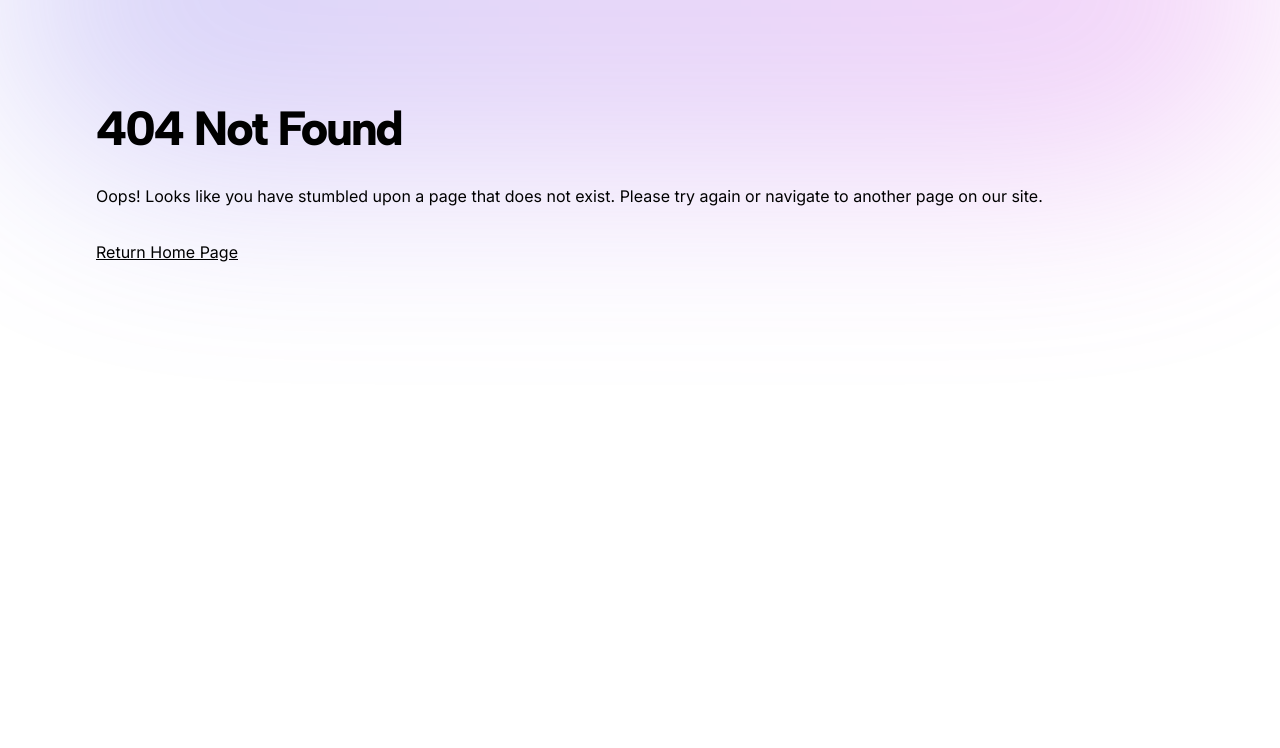
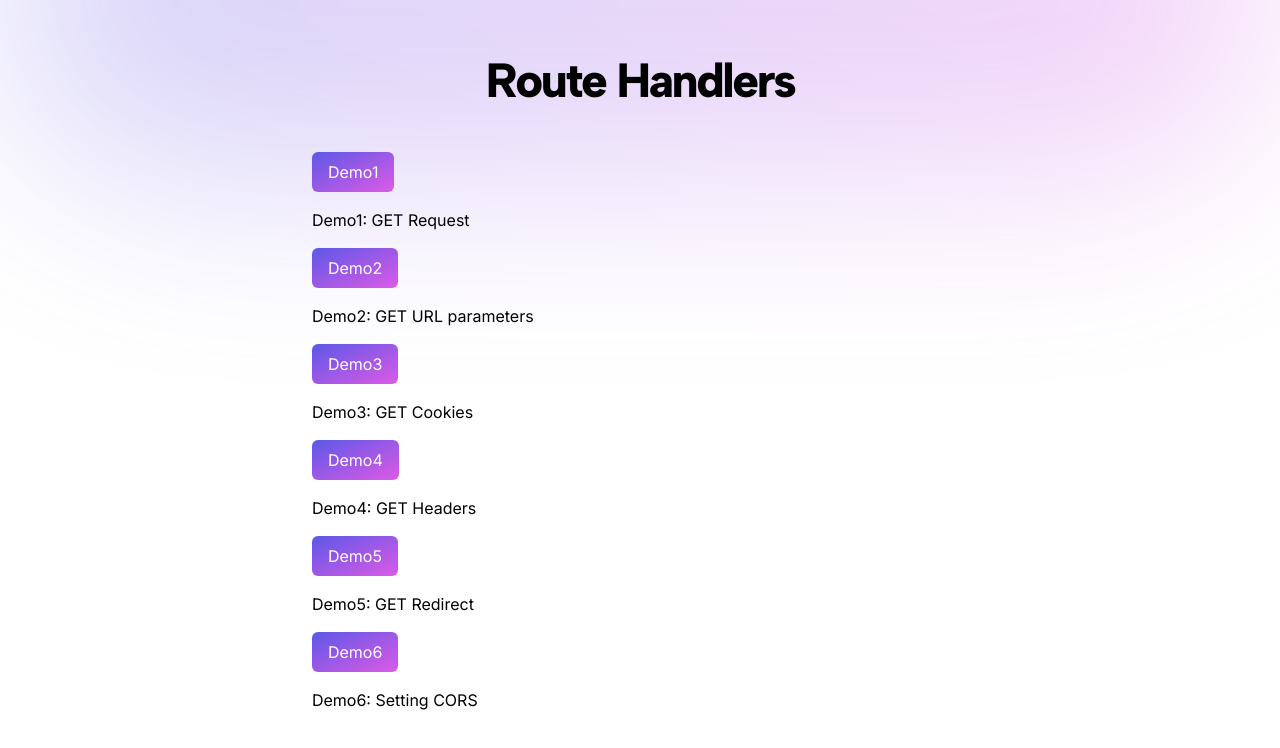
Before and after one commit to caohonghai/nextjs-learning-guidance, a Next.js app: page /route-handlers in a window 1280 px wide. Before the commit this address had no page. Shown: the top 748 px of the page. Built offline with nearby package versions, Linux system fonts and the light colour scheme; some icons are missing.

Commit message:
feat: add route handlers demo

```diff
--- a/app/courses/index.ts
+++ b/app/courses/index.ts
@@ -41,4 +41,11 @@ export const courses: Course[] = [
     icon: "heroicons-outline:ban",
     url: "intercepting-routes",
   },
+  {
+    name: "Route Handlers",
+    description:
+      "In a front-end and back-end separation architecture, the client and server interact through API interfaces.",
+    icon: "pajamas:merge-request",
+    url: "route-handlers",
+  },
 ];
--- a/app/intercepting-routes/photo/[id]/page.tsx
+++ b/app/intercepting-routes/photo/[id]/page.tsx
@@ -11,20 +11,20 @@ export default function PhotoPage({
     (item) => item.id === id
   );
   return (
-    <>
+    <div className="mt-4 flex flex-col gap-4">
       <Image
         width={200}
         height={200}
         alt="Picture of the cat"
         src={photo!.src}
-        className="m-1 w-[200px] h-[200px] object-cover"
+        className="w-[200px] h-[200px] object-cover"
       />
       <Link
         href={`/`}
-        className="mt-4 bg-gradient-to-br max-w-fit from-[#5d58e6] to-[#dc5ae6] hover:from-[#dc5ae6] hover:to-[#5d58e6] px-4 py-2 rounded-md text-white"
+        className="bg-gradient-to-br max-w-fit from-[#5d58e6] to-[#dc5ae6] hover:from-[#dc5ae6] hover:to-[#5d58e6] px-4 py-2 rounded-md text-white"
       >
         Home
       </Link>
-    </>
+    </div>
   );
 }
--- /dev/null
+++ b/app/route-handlers/api/book/[id]/route.tsx
@@ -0,0 +1,12 @@
+import {
+  NextRequest,
+  NextResponse,
+} from "next/server";
+
+export async function GET(
+  request: NextRequest,
+  { params }: { params: { id: string } }
+) {
+  const { id } = params;
+  return NextResponse.json({ id });
+}
--- /dev/null
+++ b/app/route-handlers/api/cookie/route.tsx
@@ -0,0 +1,12 @@
+import {
+  NextRequest,
+  NextResponse,
+} from "next/server";
+
+export async function GET(request: NextRequest) {
+  request.cookies.set("token", "123");
+  const token = request.cookies.get("token");
+  return NextResponse.json({
+    token,
+  });
+}
--- /dev/null
+++ b/app/route-handlers/api/cors/route.tsx
@@ -0,0 +1,12 @@
+export async function GET() {
+  return new Response("Hello, Next.js!", {
+    status: 200,
+    headers: {
+      "Access-Control-Allow-Origin": "*",
+      "Access-Control-Allow-Methods":
+        "GET, POST, PUT, DELETE, OPTIONS",
+      "Access-Control-Allow-Headers":
+        "Content-Type, Authorization",
+    },
+  });
+}
--- /dev/null
+++ b/app/route-handlers/api/headers/route.tsx
@@ -0,0 +1,16 @@
+import {
+  NextRequest,
+  NextResponse,
+} from "next/server";
+
+export async function GET(request: NextRequest) {
+  const headersList = new Headers(
+    request.headers
+  );
+  const UserAgent = headersList.get("User-Agent");
+  const Cookie = headersList.get("Cookie");
+  return NextResponse.json({
+    UserAgent,
+    Cookie,
+  });
+}
--- /dev/null
+++ b/app/route-handlers/api/redirect/route.tsx
@@ -0,0 +1,5 @@
+import { redirect } from "next/navigation";
+
+export async function GET() {
+  redirect("https://nextjs.org/");
+}
--- /dev/null
+++ b/app/route-handlers/api/route.tsx
@@ -0,0 +1,30 @@
+import {
+  NextRequest,
+  NextResponse,
+} from "next/server";
+
+export async function GET(request: NextRequest) {
+  const pathName = request.nextUrl.pathname;
+  // /home -> pathName = /home
+  const searchParams =
+    request.nextUrl.searchParams;
+  // /home?name=ant -> searchParams = { 'name': 'ant' }
+  const res = await fetch(
+    "https://jsonplaceholder.typicode.com/posts"
+  );
+  const data = await res.json();
+
+  return NextResponse.json({ data });
+}
+
+export async function POST(request: NextRequest) {
+  const article = await request.json();
+
+  return NextResponse.json(
+    {
+      id: Math.random().toString(36).slice(-8),
+      data: article,
+    },
+    { status: 201 }
+  );
+}
--- /dev/null
+++ b/app/route-handlers/api/search/route.tsx
@@ -0,0 +1,11 @@
+import {
+  NextRequest,
+  NextResponse,
+} from "next/server";
+
+export async function GET(request: NextRequest) {
+  const searchParams =
+    request.nextUrl.searchParams;
+  const query = searchParams.get("query");
+  return NextResponse.json({ query });
+}
--- /dev/null
+++ b/app/route-handlers/api/time/route.tsx
@@ -0,0 +1,9 @@
+import { NextRequest } from "next/server";
+
+export async function GET(request: NextRequest) {
+  const searchParams =
+    request.nextUrl.searchParams;
+  return Response.json({
+    date: new Date().toLocaleTimeString(),
+  });
+}
--- /dev/null
+++ b/app/route-handlers/layout.tsx
@@ -0,0 +1,20 @@
+import { Albert_Sans } from "next/font/google";
+const albert = Albert_Sans({
+  subsets: ["latin"],
+});
+export default function Layout({
+  children,
+}: {
+  children: React.ReactNode;
+}) {
+  return (
+    <div className="max-w-prose mx-auto">
+      <h1
+        className={`${albert.className} text-4xl lg:text-5xl font-extrabold lg:tracking-tight xl:tracking-tighter text-center`}
+      >
+        Route Handlers
+      </h1>
+      {children}
+    </div>
+  );
+}
--- /dev/null
+++ b/app/route-handlers/page.tsx
@@ -0,0 +1,50 @@
+import Link from "next/link";
+
+export default function RouteHandlers() {
+  return (
+    <div className="mt-12 flex flex-col gap-4">
+      <Link
+        href={`/route-handlers/api`}
+        className="bg-gradient-to-br max-w-fit from-[#5d58e6] to-[#dc5ae6] hover:from-[#dc5ae6] hover:to-[#5d58e6] px-4 py-2 rounded-md text-white"
+      >
+        Demo1
+      </Link>
+      <p>Demo1: GET Request</p>
+      <Link
+        href={`/route-handlers/api/search?query=hello`}
+        className="bg-gradient-to-br max-w-fit from-[#5d58e6] to-[#dc5ae6] hover:from-[#dc5ae6] hover:to-[#5d58e6] px-4 py-2 rounded-md text-white"
+      >
+        Demo2
+      </Link>
+      <p>Demo2: GET URL parameters</p>
+      <Link
+        href={`/route-handlers/api/cookie`}
+        className="bg-gradient-to-br max-w-fit from-[#5d58e6] to-[#dc5ae6] hover:from-[#dc5ae6] hover:to-[#5d58e6] px-4 py-2 rounded-md text-white"
+      >
+        Demo3
+      </Link>
+      <p>Demo3: GET Cookies</p>
+      <Link
+        href={`/route-handlers/api/headers`}
+        className="bg-gradient-to-br max-w-fit from-[#5d58e6] to-[#dc5ae6] hover:from-[#dc5ae6] hover:to-[#5d58e6] px-4 py-2 rounded-md text-white"
+      >
+        Demo4
+      </Link>
+      <p>Demo4: GET Headers</p>
+      <Link
+        href={`/route-handlers/api/redirect`}
+        className="bg-gradient-to-br max-w-fit from-[#5d58e6] to-[#dc5ae6] hover:from-[#dc5ae6] hover:to-[#5d58e6] px-4 py-2 rounded-md text-white"
+      >
+        Demo5
+      </Link>
+      <p>Demo5: GET Redirect</p>
+      <Link
+        href={`/route-handlers/api/cors`}
+        className="bg-gradient-to-br max-w-fit from-[#5d58e6] to-[#dc5ae6] hover:from-[#dc5ae6] hover:to-[#5d58e6] px-4 py-2 rounded-md text-white"
+      >
+        Demo6
+      </Link>
+      <p>Demo6: Setting CORS</p>
+    </div>
+  );
+}
```
